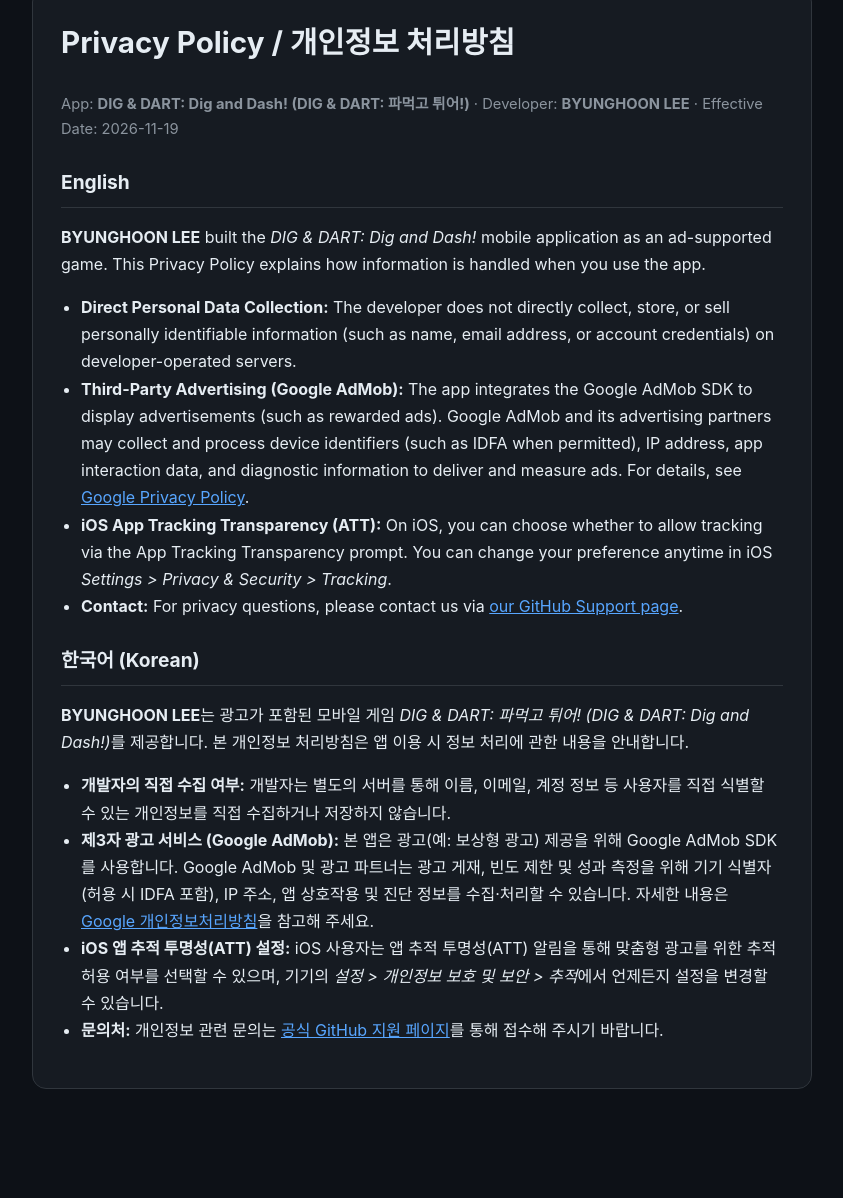
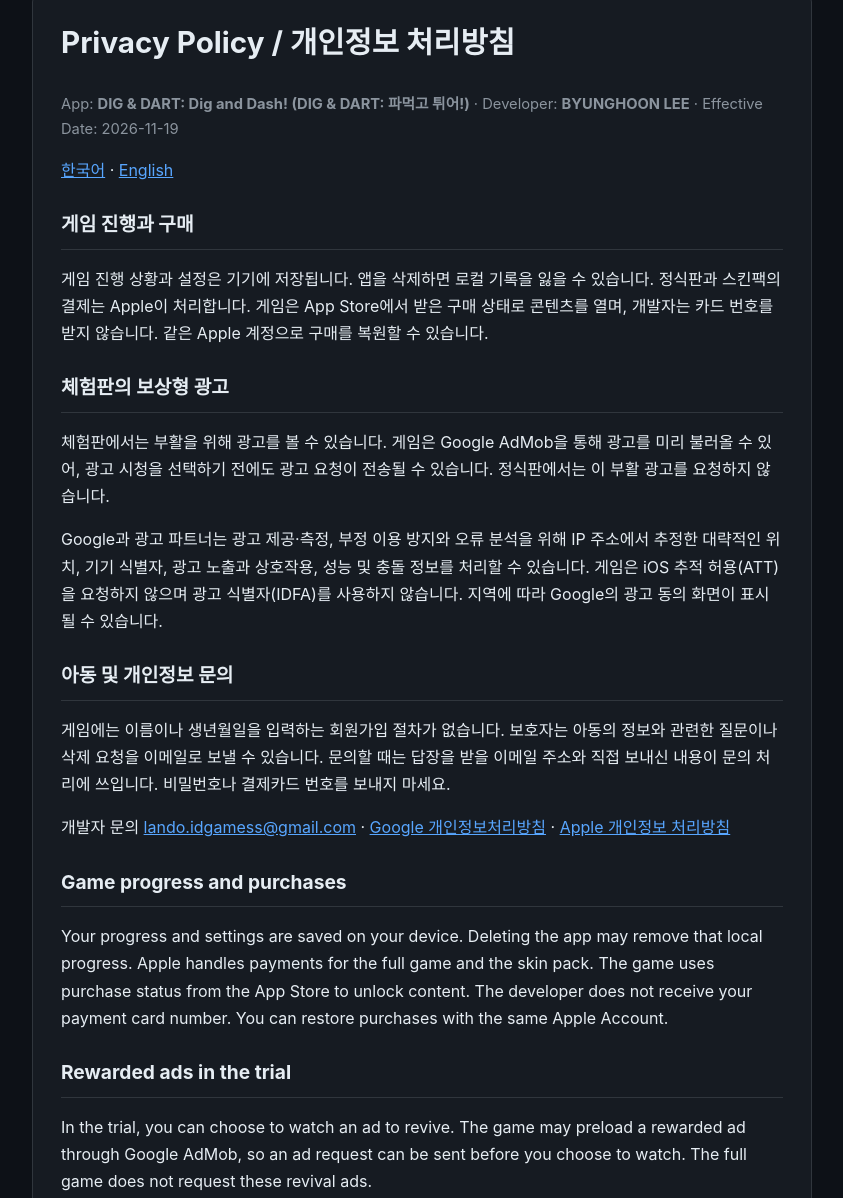
Before and after one commit to landoidgamess/landoidgamess.github.io, a plain HTML site: page privacy.html in a window 1280 px wide. Shown: the part 111-1309 px from the top of the page, without its empty margins (218-1061 px from the left). Before the commit the page ends 1284 px from the top, so only its background shows below. Drawn offline with Linux system fonts and the light colour scheme.

Commit message:
Document trial ads, purchases and game support in Korean and English

```diff
--- a/privacy.html
+++ b/privacy.html
@@ -48,23 +48,27 @@
       <h1>Privacy Policy / 개인정보 처리방침</h1>
       <p class="meta">App: <strong>DIG &amp; DART: Dig and Dash! (DIG &amp; DART: 파먹고 튀어!)</strong> · Developer: <strong>BYUNGHOON LEE</strong> · Effective Date: 2026-11-19</p>
 
-      <h2>English</h2>
-      <p><strong>BYUNGHOON LEE</strong> built the <em>DIG &amp; DART: Dig and Dash!</em> mobile application as an ad-supported game. This Privacy Policy explains how information is handled when you use the app.</p>
-      <ul>
-        <li><strong>Direct Personal Data Collection:</strong> The developer does not directly collect, store, or sell personally identifiable information (such as name, email address, or account credentials) on developer-operated servers.</li>
-        <li><strong>Third-Party Advertising (Google AdMob):</strong> The app integrates the Google AdMob SDK to display advertisements (such as rewarded ads). Google AdMob and its advertising partners may collect and process device identifiers (such as IDFA when permitted), IP address, app interaction data, and diagnostic information to deliver and measure ads. For details, see <a href="https://policies.google.com/privacy" target="_blank" rel="noopener noreferrer">Google Privacy Policy</a>.</li>
-        <li><strong>iOS App Tracking Transparency (ATT):</strong> On iOS, you can choose whether to allow tracking via the App Tracking Transparency prompt. You can change your preference anytime in iOS <em>Settings &gt; Privacy &amp; Security &gt; Tracking</em>.</li>
-        <li><strong>Contact:</strong> For privacy questions, please contact us via <a href="https://github.com/landoidgamess/landoidgamess.github.io/issues" target="_blank" rel="noopener noreferrer">our GitHub Support page</a>.</li>
-      </ul>
-
-      <h2>한국어 (Korean)</h2>
-      <p><strong>BYUNGHOON LEE</strong>는 광고가 포함된 모바일 게임 <em>DIG &amp; DART: 파먹고 튀어! (DIG &amp; DART: Dig and Dash!)</em>를 제공합니다. 본 개인정보 처리방침은 앱 이용 시 정보 처리에 관한 내용을 안내합니다.</p>
-      <ul>
-        <li><strong>개발자의 직접 수집 여부:</strong> 개발자는 별도의 서버를 통해 이름, 이메일, 계정 정보 등 사용자를 직접 식별할 수 있는 개인정보를 직접 수집하거나 저장하지 않습니다.</li>
-        <li><strong>제3자 광고 서비스 (Google AdMob):</strong> 본 앱은 광고(예: 보상형 광고) 제공을 위해 Google AdMob SDK를 사용합니다. Google AdMob 및 광고 파트너는 광고 게재, 빈도 제한 및 성과 측정을 위해 기기 식별자(허용 시 IDFA 포함), IP 주소, 앱 상호작용 및 진단 정보를 수집·처리할 수 있습니다. 자세한 내용은 <a href="https://policies.google.com/privacy" target="_blank" rel="noopener noreferrer">Google 개인정보처리방침</a>을 참고해 주세요.</li>
-        <li><strong>iOS 앱 추적 투명성(ATT) 설정:</strong> iOS 사용자는 앱 추적 투명성(ATT) 알림을 통해 맞춤형 광고를 위한 추적 허용 여부를 선택할 수 있으며, 기기의 <em>설정 &gt; 개인정보 보호 및 보안 &gt; 추적</em>에서 언제든지 설정을 변경할 수 있습니다.</li>
-        <li><strong>문의처:</strong> 개인정보 관련 문의는 <a href="https://github.com/landoidgamess/landoidgamess.github.io/issues" target="_blank" rel="noopener noreferrer">공식 GitHub 지원 페이지</a>를 통해 접수해 주시기 바랍니다.</li>
-      </ul>
+      <nav aria-label="Language"><a href="#ko">한국어</a> · <a href="#en" lang="en">English</a></nav>
+      <section lang="ko" id="ko">
+        <h2>게임 진행과 구매</h2>
+        <p>게임 진행 상황과 설정은 기기에 저장됩니다. 앱을 삭제하면 로컬 기록을 잃을 수 있습니다. 정식판과 스킨팩의 결제는 Apple이 처리합니다. 게임은 App Store에서 받은 구매 상태로 콘텐츠를 열며, 개발자는 카드 번호를 받지 않습니다. 같은 Apple 계정으로 구매를 복원할 수 있습니다.</p>
+        <h2>체험판의 보상형 광고</h2>
+        <p>체험판에서는 부활을 위해 광고를 볼 수 있습니다. 게임은 Google AdMob을 통해 광고를 미리 불러올 수 있어, 광고 시청을 선택하기 전에도 광고 요청이 전송될 수 있습니다. 정식판에서는 이 부활 광고를 요청하지 않습니다.</p>
+        <p>Google과 광고 파트너는 광고 제공·측정, 부정 이용 방지와 오류 분석을 위해 IP 주소에서 추정한 대략적인 위치, 기기 식별자, 광고 노출과 상호작용, 성능 및 충돌 정보를 처리할 수 있습니다. 게임은 iOS 추적 허용(ATT)을 요청하지 않으며 광고 식별자(IDFA)를 사용하지 않습니다. 지역에 따라 Google의 광고 동의 화면이 표시될 수 있습니다.</p>
+        <h2>아동 및 개인정보 문의</h2>
+        <p>게임에는 이름이나 생년월일을 입력하는 회원가입 절차가 없습니다. 보호자는 아동의 정보와 관련한 질문이나 삭제 요청을 이메일로 보낼 수 있습니다. 문의할 때는 답장을 받을 이메일 주소와 직접 보내신 내용이 문의 처리에 쓰입니다. 비밀번호나 결제카드 번호를 보내지 마세요.</p>
+        <p>개발자 문의 <a href="mailto:lando.idgamess@gmail.com">lando.idgamess@gmail.com</a> · <a href="https://policies.google.com/privacy?hl=ko">Google 개인정보처리방침</a> · <a href="https://www.apple.com/kr/legal/privacy/">Apple 개인정보 처리방침</a></p>
+      </section>
+      <section lang="en" id="en">
+        <h2>Game progress and purchases</h2>
+        <p>Your progress and settings are saved on your device. Deleting the app may remove that local progress. Apple handles payments for the full game and the skin pack. The game uses purchase status from the App Store to unlock content. The developer does not receive your payment card number. You can restore purchases with the same Apple Account.</p>
+        <h2>Rewarded ads in the trial</h2>
+        <p>In the trial, you can choose to watch an ad to revive. The game may preload a rewarded ad through Google AdMob, so an ad request can be sent before you choose to watch. The full game does not request these revival ads.</p>
+        <p>Google and its advertising partners may process approximate location inferred from an IP address, device identifiers, ad impressions and interactions, performance information, and crash data to deliver and measure ads, prevent abuse, and diagnose problems. The game does not request iOS App Tracking Transparency permission or use the advertising identifier (IDFA). A separate Google ad consent message may appear depending on your region.</p>
+        <h2>Children and privacy requests</h2>
+        <p>Playing requires no registration with a name or date of birth. Parents and guardians can email questions or deletion requests about a child’s information. If you contact support, your email address and the details you send are used to handle the request. Please keep passwords and payment card numbers out of your message.</p>
+        <p>Email <a href="mailto:lando.idgamess@gmail.com">lando.idgamess@gmail.com</a> · <a href="https://policies.google.com/privacy?hl=en">Google Privacy Policy</a> · <a href="https://www.apple.com/legal/privacy/">Apple Privacy Policy</a></p>
+      </section>
     </article>
   </main>
 </body>
```
Also changed, not shown: index.html (+10 -16 lines).
